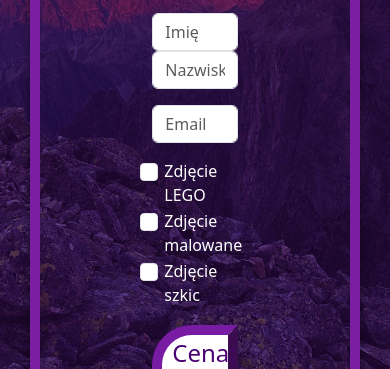
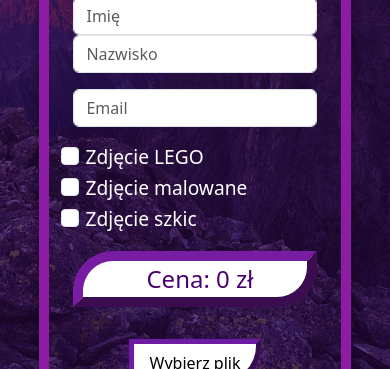
Before and after one commit to Kxrolcix8/KM_Studio, a plain HTML site: page order.html in a window 390 px wide. Shown: the part 475-844 px from the top of the page. Drawn offline with nearby package versions, Linux system fonts and the light colour scheme.

Commit message:
Update style2.css

```diff
--- a/style2.css
+++ b/style2.css
@@ -11,9 +11,8 @@ body {
   font-family: "Space Grotesk", sans-serif;
 }
 
-/* navbar */
+/* Navbar */
 .navbar {
-  font-family: "Space Grotesk", sans-serif;
   font-size: 1.5rem;
   background-color: transparent !important;
   position: fixed;
@@ -51,21 +50,19 @@ body {
   overflow: hidden;
 }
 
-
 /* Sekcja formularza */
 .rightSection {
   display: flex;
   flex-direction: column;
   border-radius: 20px;
-  padding: 1em 2em;
+  padding: 3em 5em;
   box-shadow: rgba(0, 0, 0, 0.45) 0px 10px 10px;
-  border: 20px solid #8d1ca4;
-  width: 100%;
+  border: 10px solid #8d1ca4;
+  width: 90%;
   max-width: 600px;
-  margin: 0 auto;
+  margin: 3em auto;
 }
 
-/* Nagłówek formularza */
 p {
   text-align: center;
   padding-bottom: 1rem;
@@ -73,7 +70,7 @@ p {
   color: white;
 }
 
-/* Styl inputów i tekstów */
+/* Input and textarea styling */
 input, textarea {
   border: 10px outset #6e1ca4;
   border-radius: 0px 0px 40px 0px;
@@ -92,14 +89,6 @@ input:focus::placeholder, textarea:focus::placeholder {
   color: #742baf;
 }
 
-/* Styl dla label */
-label {
-  font-size: 1rem;
-  color: white;
-  display: inline-block;
-
-}
-
 /* Checkbox section */
 .checkbox-section {
   display: flex;
@@ -107,80 +96,17 @@ label {
   margin: 1em 0;
   color: white;
 }
-
-
-/* MEDIA QUERIES --------------------- */
-
-@media only screen and (max-width: 1200px) {
-  input, textarea {
-    font-size: 1.7rem;
-  }
+form .form-check-label {
+  color: #ffffff;       /* Biały kolor tekstu */
+  font-size: 1.2rem;    /* Zwiększony rozmiar czcionki */
+  font-weight: 500;     /* Opcjonalnie pogrubienie */
 }
 
-@media only screen and (max-width: 1000px) {
-  .bigGreyCircle {
-    display: none;
-  }
-  .rightSection {
-    width: 70%;
-    margin: 3em auto;
-  }
-}
-
-@media only screen and (max-width: 800px) {
-  .smallRedCircle {
-    height: 60%;
-  }
-  .rightSection {
-    padding: 2em 5em;
-  }
-  input, textarea {
-    font-size: 1.5rem;
-  }
-}
-
-@media only screen and (max-width: 600px) {
-  .rightSection {
-    width: 85%;
-  }
-  button {
-    margin: .5em auto;
-  }
-}
-
-@media only screen and (max-width: 400px) {
-  .rightSection {
-    padding: 1em 2.5em;
-  }
-}
-
-@media only screen and (max-width: 330px) {
-  .rightSection {
-    padding: 1em 1.8em;
-  }
-  button {
-    width: 7em;
-  }
-}
-
-/* Styl dla formularza w odcieniach fioletu */
-.rightSection {
-  display: flex;
-  flex-direction: column;
-  border-radius: 20px;
-  padding: 5em 7em;
-  box-shadow: rgba(0, 0, 0, 0.45) 0px 10px 10px;
-  border: 10px solid #7b1fa2;
-  width: 90%;
-  max-width: 600px;
-  margin: 0 auto;
-}
-
+/* Price label styling */
 .price-label {
   width: 100%;
   border: 10px outset #791ca4;
   border-radius: 40px 0px 40px 0px;
-  outline: none;
   font-size: 1.5rem;
   padding-left: 10px;
   margin-bottom: 1em;
@@ -189,31 +115,37 @@ label {
   transition: all 0.3s ease;
 }
 
+/* Styl dla przycisku załącznika  */
+button.btn.send {
+  border: 5px outset #6e1ca4;
+  border-radius: 0px 0px 40px 0px;
+  font-size: 1rem;
+  padding: 0.4em 1em;
+  margin: 1em 0;
+  background-color: #ffffff;
+  color: #000000;
+  cursor: pointer;
+  transition: all 0.3s ease;
+  text-align: center;
+  width: auto;
+  max-width: 250px;
+  box-shadow: 0px 4px 10px rgba(110, 28, 164, 0.4);
+}
 
-.attach {
-  width: 100%;
-  margin-bottom: 1em;
+button.btn.send:hover {
+  background-color: #c199dd;
+  color: #2f0144;
+  box-shadow: 0px 6px 20px rgba(110, 28, 164, 0.6);
+}
+
+button.btn.send:focus {
+  border: 5px outset #791ca4;
+  border-radius: 40px 0px 40px 0px;
+  outline: none;
 }
 
 
-.attach-button {
-  width: 100%;
-  border: 10px outset #791ca4;
-  border-radius: 40px 0px 40px 0px;
-  outline: none;
-  font-size: 0.7rem;
-  padding: 0.5em;
-  background-color: #ffffff;
-  color: #4a0072;
-  cursor: pointer;
-  transition: all 0.3s ease;
-}
-
-.attach-button:hover {
-  background-color: #f3e5f5;
-  color: #6a1b9a;
-}
-
+/* Submit button styling */
 .zapytaj {
   font-size: 2rem;
   color: #2f0144 !important;
@@ -227,7 +159,6 @@ label {
   text-align: center;
   cursor: pointer;
   transition: all 0.3s ease;
-  display: block;
   box-shadow: 0px 4px 10px rgba(110, 28, 164, 0.4);
 }
 
@@ -242,3 +173,42 @@ label {
   outline: none;
   box-shadow: 0px 6px 15px rgba(121, 28, 164, 0.6);
 }
+
+/* Media Queries */
+@media only screen and (max-width: 1000px) {
+  .rightSection {
+    width: 70%;
+    margin: 3em auto;
+  }
+}
+
+@media only screen and (max-width: 800px) {
+  .rightSection {
+    padding: 2em 3em;
+  }
+  input, textarea {
+    font-size: 1.5rem;
+  }
+}
+
+@media only screen and (max-width: 600px) {
+  .rightSection {
+    width: 85%;
+    padding: 1.5em 2em;
+  }
+}
+
+@media only screen and (max-width: 400px) {
+  .rightSection {
+    padding: 1em 1.5em;
+  }
+}
+
+@media only screen and (max-width: 330px) {
+  .rightSection {
+    padding: 1em;
+  }
+  button {
+    width: 7em;
+  }
+}
```
